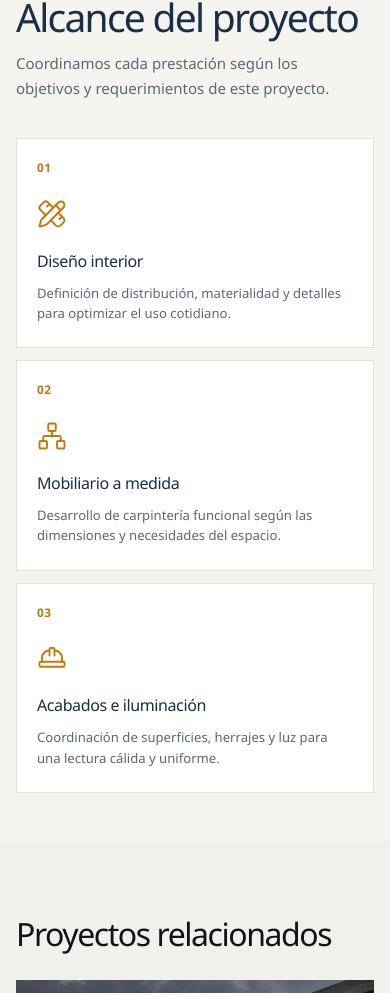
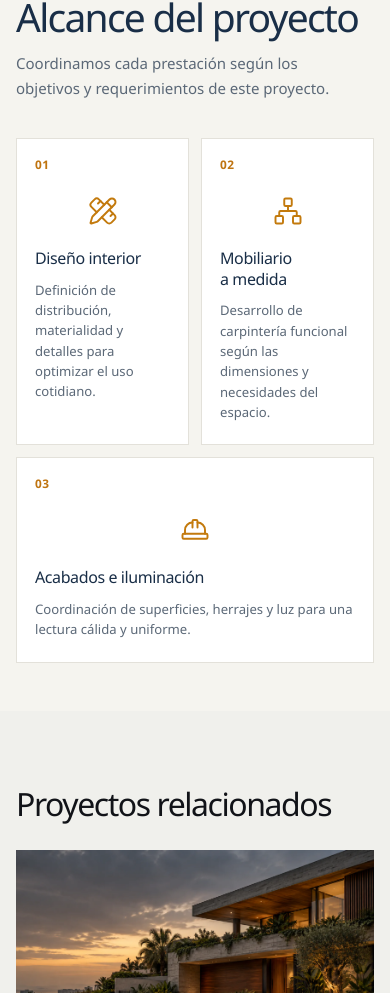
Before and after one commit to JohanMV/Grupo_CGL, a React (Vite) app: page /proyectos/cocina-integral in a window 390 px wide. Shown: the part 2197-3190 px from the top of the page. Built offline with nearby package versions, Linux system fonts and the light colour scheme.

Commit message:
feat: reorganize project scope cards on mobile

```diff
--- a/src/index.css
+++ b/src/index.css
@@ -822,8 +822,10 @@ p { color: #5e646b; line-height: 1.72; }
   .project-overview-services { margin-top: 30px; padding-top: 0; border-top: 0; }
   .project-overview-card { padding: 27px 24px 23px; }
   .project-scope { padding: 44px 0 48px; }
-  .project-scope-cards { grid-template-columns: 1fr; gap: 12px; }
+  .project-scope-cards { grid-template-columns: repeat(2, minmax(0, 1fr)); gap: 12px; }
   .project-scope-cards article { min-height: 0; }
+  .project-scope-cards article:last-child { grid-column: 1 / -1; }
+  .project-scope-cards article > svg { align-self: center; }
   .related-projects .container > div { grid-template-columns: 1fr; }
   .catalog-filters { grid-template-columns: 1fr; }
   .catalog-search { grid-column: auto; }
@@ -918,7 +920,7 @@ p { color: #5e646b; line-height: 1.72; }
   .project-overview-card dl > div { grid-template-columns: 24px minmax(0, 1fr); gap: 4px 10px; }
   .project-overview-card dd { grid-column: 2; }
   .project-overview-cta { width: 100%; min-width: 0; }
-  .project-scope-cards article { padding: 23px 20px 24px; }
+  .project-scope-cards article { padding: 20px 18px 22px; }
   .property-detail-hero, .property-detail-hero-content { min-height: 320px; }
   .property-detail-hero-content { padding-bottom: 28px; }
   .property-detail-hero h1 { font-size: clamp(2rem, 9vw, 2.8rem); }
```
